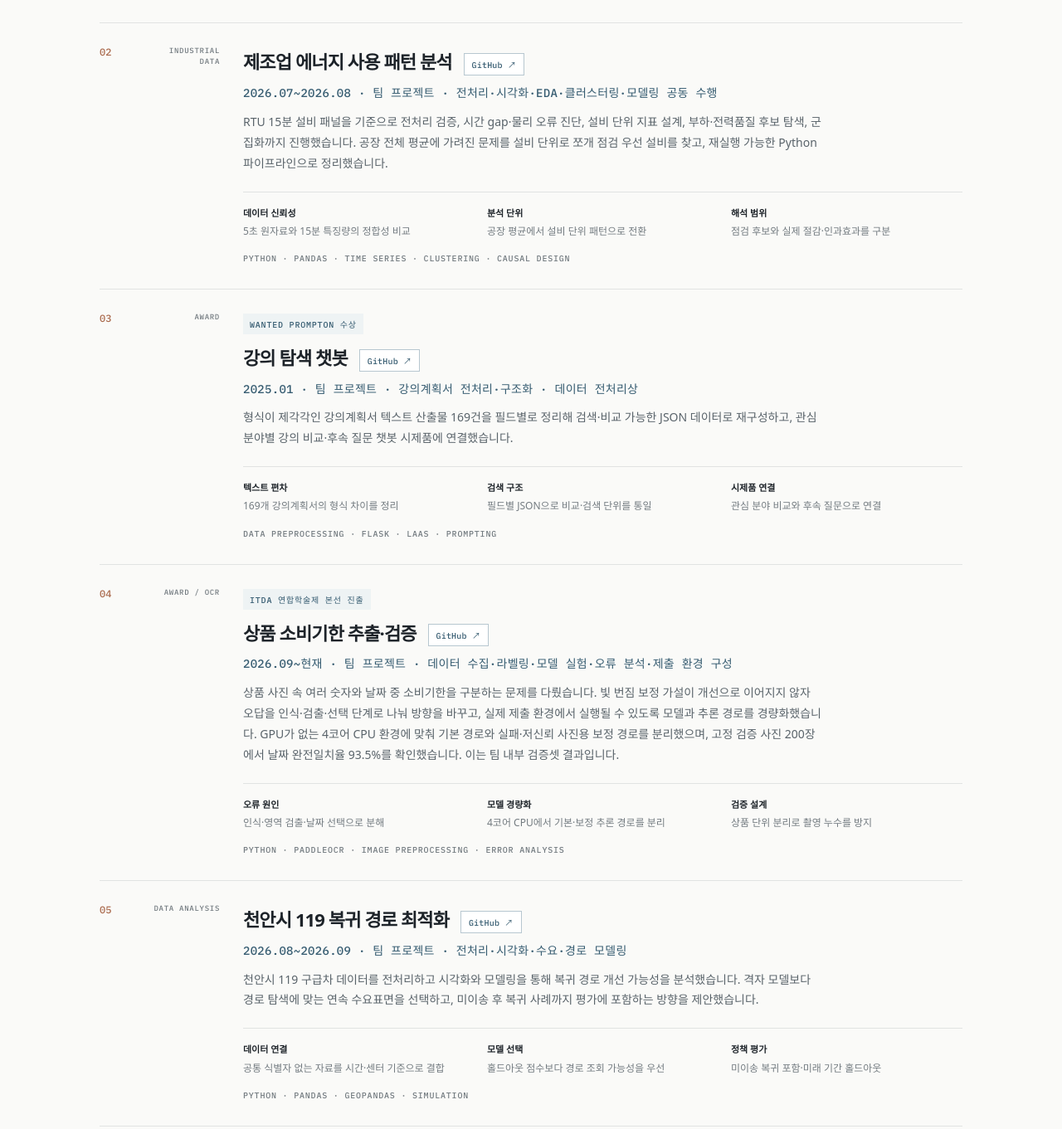
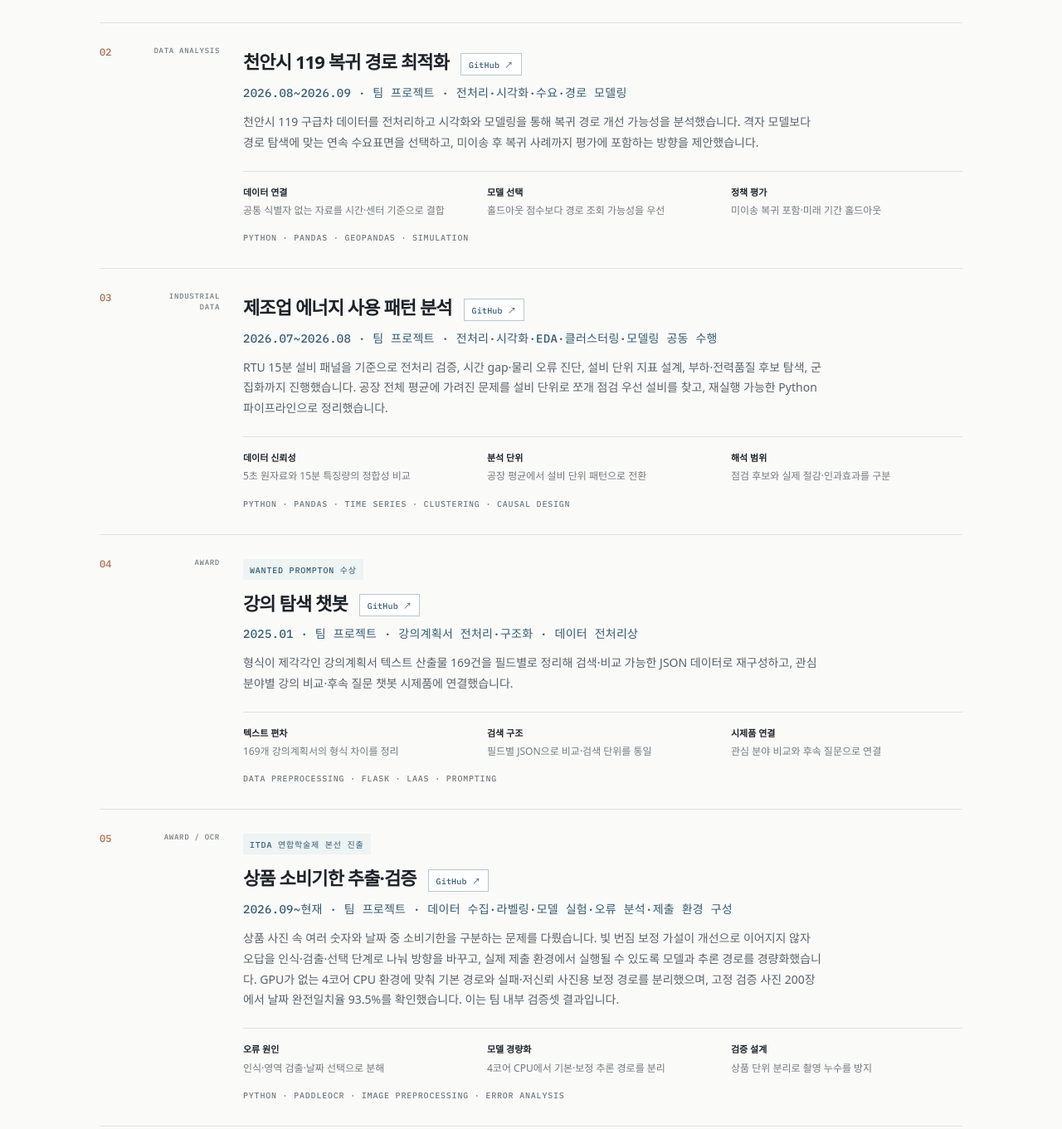
Before and after one commit to SUNGHOONOH/SUNGHOONOH.github.io, a plain HTML site: page index.html in a window 1280 px wide. Shown: the part 1702-3063 px from the top of the page at 83% size. Drawn offline with Linux system fonts and the light colour scheme; a web font is replaced by a local one.

Commit message:
Prioritize Cheonan EMS project second

```diff
--- a/index.html
+++ b/index.html
@@ -71,7 +71,22 @@
           </article>
 
           <article class="project-row">
-            <div class="project-meta"><span>02</span><small>INDUSTRIAL DATA</small></div>
+            <div class="project-meta"><span>02</span><small>DATA ANALYSIS</small></div>
+            <div class="project-body">
+              <h3>천안시 119 복귀 경로 최적화 <a class="repo-link" href="https://github.com/SUNGHOONOH/cheonan-ems-route-optimization" target="_blank" rel="noreferrer">GitHub ↗</a></h3>
+              <p class="project-submeta">2026.08~2026.09 · 팀 프로젝트 · 전처리·시각화·수요·경로 모델링</p>
+              <p>천안시 119 구급차 데이터를 전처리하고 시각화와 모델링을 통해 복귀 경로 개선 가능성을 분석했습니다. 격자 모델보다 경로 탐색에 맞는 연속 수요표면을 선택하고, 미이송 후 복귀 사례까지 평가에 포함하는 방향을 제안했습니다.</p>
+              <div class="project-focus" aria-label="천안시 119 분석에서 추가로 고민한 문제">
+                <div><strong>데이터 연결</strong><span>공통 식별자 없는 자료를 시간·센터 기준으로 결합</span></div>
+                <div><strong>모델 선택</strong><span>홀드아웃 점수보다 경로 조회 가능성을 우선</span></div>
+                <div><strong>정책 평가</strong><span>미이송 복귀 포함·미래 기간 홀드아웃</span></div>
+              </div>
+              <div class="project-tags">PYTHON · PANDAS · GEOPANDAS · SIMULATION</div>
+            </div>
+          </article>
+
+          <article class="project-row">
+            <div class="project-meta"><span>03</span><small>INDUSTRIAL DATA</small></div>
             <div class="project-body">
               <h3>제조업 에너지 사용 패턴 분석 <a class="repo-link" href="https://github.com/SUNGHOONOH/manufacturing-energy-pattern-analysis" target="_blank" rel="noreferrer">GitHub ↗</a></h3>
               <p class="project-submeta">2026.07~2026.08 · 팀 프로젝트 · 전처리·시각화·EDA·클러스터링·모델링 공동 수행</p>
@@ -86,7 +101,7 @@
           </article>
 
           <article class="project-row project-award">
-            <div class="project-meta"><span>03</span><small>AWARD</small></div>
+            <div class="project-meta"><span>04</span><small>AWARD</small></div>
             <div class="project-body">
               <div class="award-label">WANTED PROMPTON 수상</div>
               <h3>강의 탐색 챗봇 <a class="repo-link" href="https://github.com/SUNGHOONOH/wanted-prompton-course-chatbot" target="_blank" rel="noreferrer">GitHub ↗</a></h3>
@@ -102,7 +117,7 @@
           </article>
 
           <article class="project-row project-award">
-            <div class="project-meta"><span>04</span><small>AWARD / OCR</small></div>
+            <div class="project-meta"><span>05</span><small>AWARD / OCR</small></div>
             <div class="project-body">
               <div class="award-label">ITDA 연합학술제 본선 진출</div>
               <h3>상품 소비기한 추출·검증 <a class="repo-link" href="https://github.com/SUNGHOONOH/ITDA_TerrorBum_Expiry-Date" target="_blank" rel="noreferrer">GitHub ↗</a></h3>
@@ -117,20 +132,6 @@
             </div>
           </article>
 
-          <article class="project-row">
-            <div class="project-meta"><span>05</span><small>DATA ANALYSIS</small></div>
-            <div class="project-body">
-              <h3>천안시 119 복귀 경로 최적화 <a class="repo-link" href="https://github.com/SUNGHOONOH/cheonan-ems-route-optimization" target="_blank" rel="noreferrer">GitHub ↗</a></h3>
-              <p class="project-submeta">2026.08~2026.09 · 팀 프로젝트 · 전처리·시각화·수요·경로 모델링</p>
-              <p>천안시 119 구급차 데이터를 전처리하고 시각화와 모델링을 통해 복귀 경로 개선 가능성을 분석했습니다. 격자 모델보다 경로 탐색에 맞는 연속 수요표면을 선택하고, 미이송 후 복귀 사례까지 평가에 포함하는 방향을 제안했습니다.</p>
-              <div class="project-focus" aria-label="천안시 119 분석에서 추가로 고민한 문제">
-                <div><strong>데이터 연결</strong><span>공통 식별자 없는 자료를 시간·센터 기준으로 결합</span></div>
-                <div><strong>모델 선택</strong><span>홀드아웃 점수보다 경로 조회 가능성을 우선</span></div>
-                <div><strong>정책 평가</strong><span>미이송 복귀 포함·미래 기간 홀드아웃</span></div>
-              </div>
-              <div class="project-tags">PYTHON · PANDAS · GEOPANDAS · SIMULATION</div>
-            </div>
-          </article>
         </div>
 
         <div class="star-stories">
```
